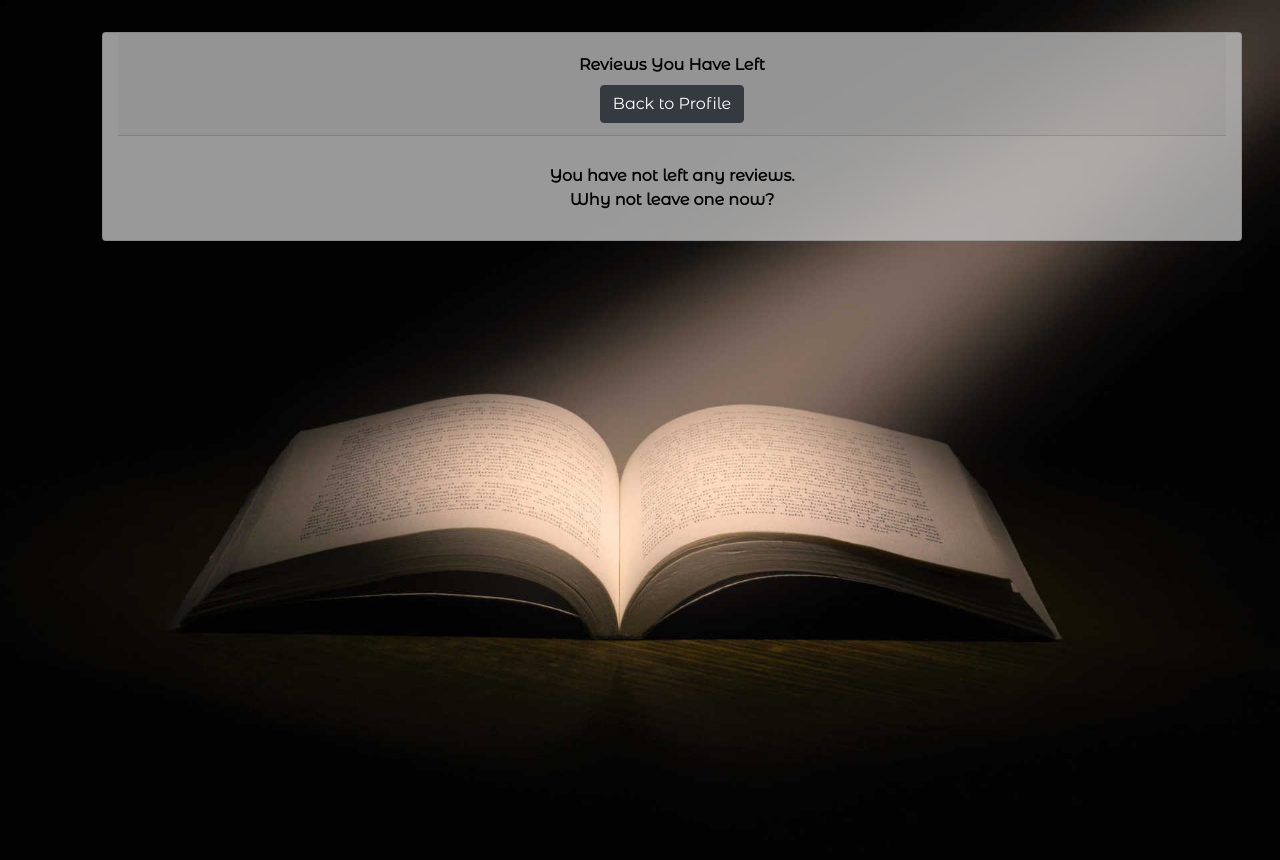
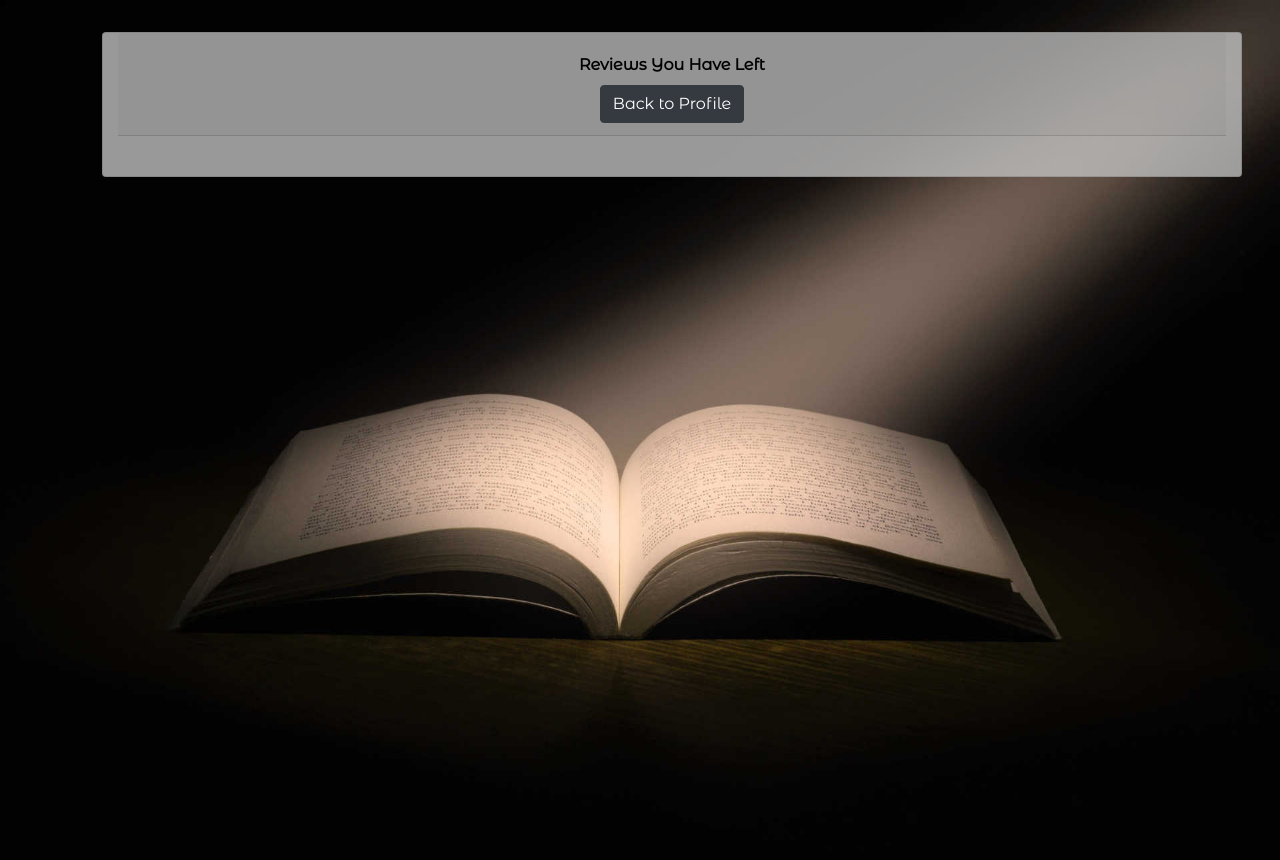
Before and after one commit to HollyT85/books_for_you, a Flask app: page /viewreviews in a window 1280 px wide. Shown: the part 74-934 px from the top of the page. Run offline with Flask 2, Linux system fonts and the light colour scheme; a database or web service that is not in the repository returns one stand-in record (values such as "Sample title"); some libraries are stand-ins or nearby versions.

Commit message:
small coding changes

```diff
--- a/templates/viewreviews.html
+++ b/templates/viewreviews.html
@@ -29,10 +29,8 @@
                     type="submit">Delete</a>
             </div>
             <!--If user hasn't left any reviews, let them know-->
-            {% else %}
-            {% if loop.index == 1 %}
-            <div class="titles text-center">You have not left any reviews.<br>Why not leave one now?</div>
-            {% endif %}
+
+
             {% endif %}
             {% endfor %}
         </div>
```
